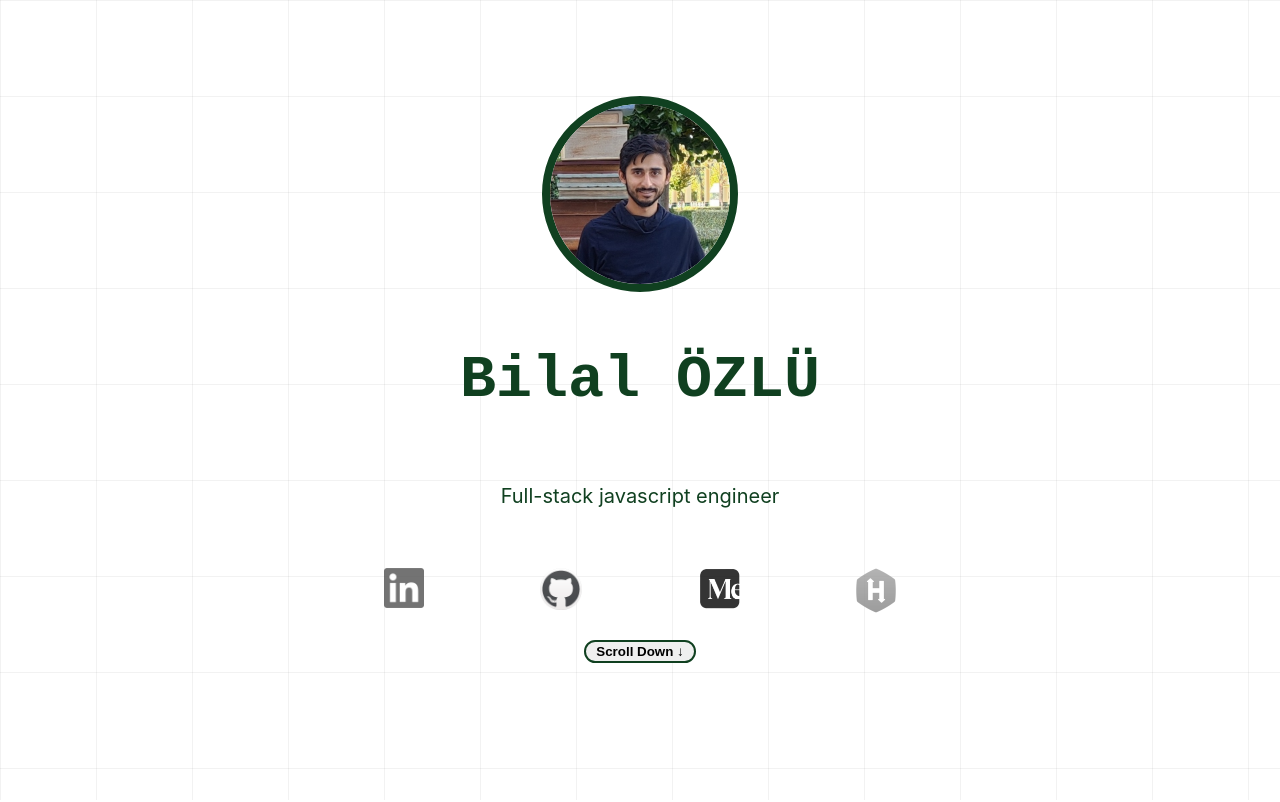
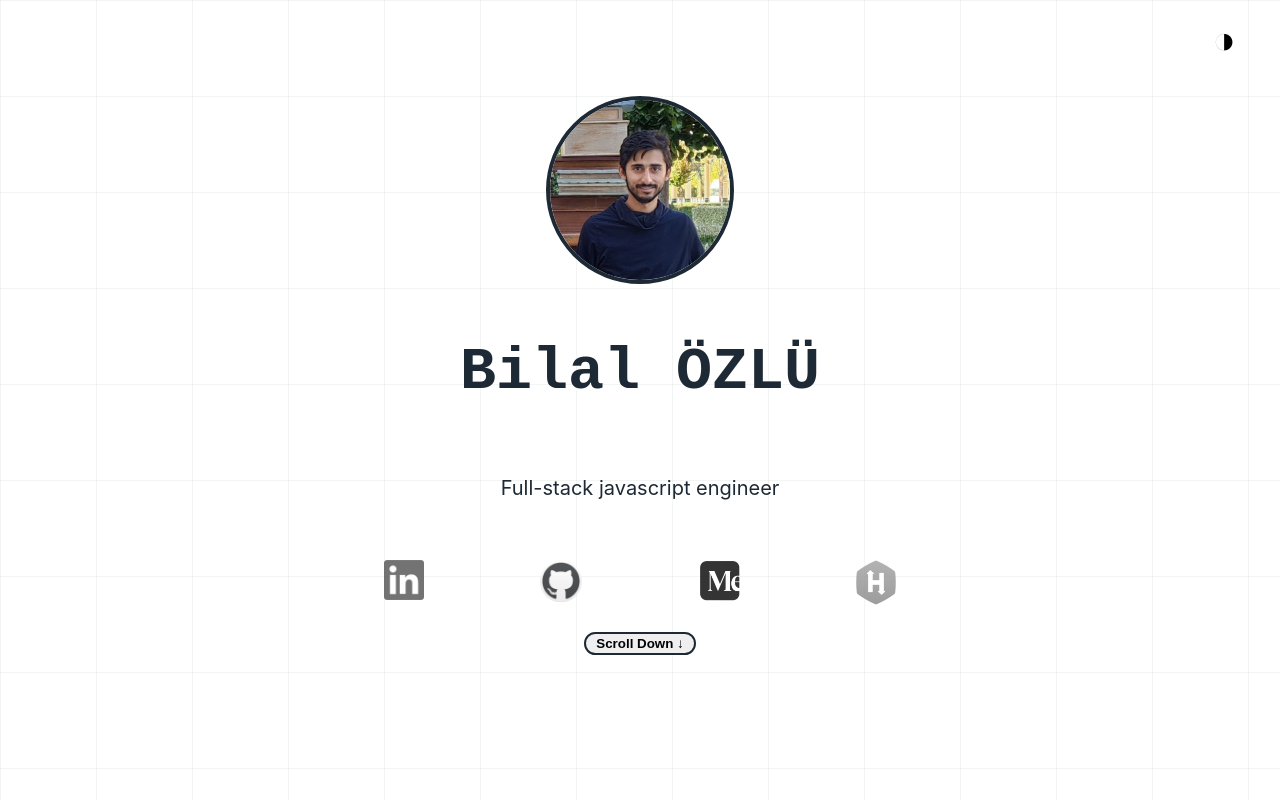
Before and after one commit to bilalozlu/homepage, a React (Create React App) app: page / in a window 1280 px wide. Shown: the top 802 px of the page. Built offline with nearby package versions, Linux system fonts and the light colour scheme.

Commit message:
dark mode added

```diff
--- a/src/App.js
+++ b/src/App.js
@@ -1,4 +1,5 @@
 import './styles/main.scss';
+import { useState, useEffect } from "react";
 import { Link } from "react-router-dom";
 import About from './my-portfolio/About.jsx';
 import Experience from './my-portfolio/Experience.jsx';
@@ -7,12 +8,20 @@ import SoftwareSkills from './my-portfolio/Skills.jsx';
 import Projects from './my-portfolio/Projects.jsx';
 
 function App() {
+  const [darkMode, setDarkMode] = useState(false);
+
+  useEffect(() => {
+    document.body.classList.toggle("dark", darkMode);
+  }, [darkMode]);
+
   return (
     <div className='app'>
+      <button className="theme-toggle" onClick={() => setDarkMode(!darkMode)}>
+        {darkMode ? "◐" : "◑"}
+      </button>
       <About />
       <Experience />
       <Projects />
-      <Experience />
       <Education />
       <SoftwareSkills />
       <a href="BilalOzlu_resume.pdf">Resume</a>
--- a/src/my-portfolio/Education.jsx
+++ b/src/my-portfolio/Education.jsx
@@ -1,6 +1,7 @@
 function Education() {
   return (
     <section className="education" id="education">
+      <h2>Education</h2>
       <div>
         <p>
           ODTÜ - Computer Engineering
--- a/src/my-portfolio/Experience.jsx
+++ b/src/my-portfolio/Experience.jsx
@@ -55,6 +55,7 @@ function Experience() {
 
   return (
     <section className="experience" id="experience">
+      <h2>Experiences</h2>
       <div>
         {experienceData.map((data, index) =>
           <>
--- a/src/my-portfolio/Projects.jsx
+++ b/src/my-portfolio/Projects.jsx
@@ -1,13 +1,13 @@
 function Projects() {
   return (
     <section className="projects" id="projects">
-       <h2>Projects</h2>
-       <div className="project-list">
+      <h2>Projects</h2>
+      <div className="project-list">
         <a className='project' href="https://translator.bilalozlu.com/">English to Turkish translator</a>
         <a className='project' href="https://github.com/bilalozlu/Invention-Store-App">Invention-Store-App</a>
         <a className='project' href="https://github.com/bilalozlu/Ispark-Otopark-Sorgulama">Ispark-Otopark-Sorgulama</a>
         <a className='project' href="https://senior.ceng.metu.edu.tr/2019/lpwan">METU Graduation Project (Presentation Page)</a>
-        </div>
+      </div>
     </section>
   );
 }
--- a/src/styles/_variables.scss
+++ b/src/styles/_variables.scss
@@ -1 +1,2 @@
-$primary: #104020;
+$darkColor: #1d2a35;
+$lightColor: #eee;
--- a/src/styles/main.scss
+++ b/src/styles/main.scss
@@ -8,11 +8,53 @@ body::before {
   height: 100%;
   width: 100%;
   background-image:
-    linear-gradient(to right, rgba(0,0,0,0.05) 1px, transparent 1px),
-    linear-gradient(to bottom, rgba(0,0,0,0.05) 1px, transparent 1px);
+    linear-gradient(to right, rgba(29,42,53,0.05) 1px, transparent 1px),
+    linear-gradient(to bottom, rgba(29,42,53,0.05) 1px, transparent 1px);
   background-size: 12vh 12vh;
   z-index: -1;
   pointer-events: none;
+}
+
+body.dark::before {
+  background-image:
+    linear-gradient(to right, rgba(255, 255, 255, 0.05) 1px, transparent 1px),
+    linear-gradient(to bottom, rgba(255, 255, 255, 0.05) 1px, transparent 1px);
+}
+
+body {
+  color: $darkColor;
+}
+
+body.dark {
+  background-color: $darkColor;
+  color: $lightColor;
+}
+
+.theme-toggle {
+  position: fixed;
+  top: 1rem;
+  right: 2rem;
+  z-index: 10;
+  width: 3rem;
+  height: 3rem;
+  font-size: 2.4rem;
+  cursor: pointer;
+  border: 1px transparent solid;
+  border-radius: 50%;
+  background-color: inherit;
+
+  &:hover {
+    background-color: #efefef;
+  }
+}
+
+body.dark .theme-toggle {
+  background-color: inherit;
+  color: $lightColor;
+
+  &:hover {
+    background-color: #2d3a45;
+  }
 }
 
 .app section {
@@ -25,10 +67,9 @@ body::before {
   display: flex;
   flex-direction: column;
   align-items: center;
-  color: $primary;
 
   .profile img {
-    border: 8px solid #104020;
+    border: 4px solid;
     border-radius: 50%;
   }
 
@@ -90,7 +131,7 @@ body::before {
     text-decoration: none;
     transition: 0.2s;
     cursor: pointer;
-    border: 2px solid #104020;
+    border: 2px solid $darkColor;
     border-radius: 10% / 50%;
 
     &:hover {
@@ -109,7 +150,6 @@ body::before {
   border: 1px solid #ddd;
   border-radius: 8px;
   text-decoration: none;
-  color: inherit;
   transition: all 0.2s ease;
 
   &:hover {
@@ -118,15 +158,8 @@ body::before {
   }
 }
 
-.contact a {
-  color: #0070f3;
-  text-decoration: none;
-}
-
-
 .description {
   font-size: 20px;
-  color: #104020;
   margin-bottom: 6px;
 }
 
@@ -159,16 +192,3 @@ body::before {
     opacity: 1;
   }
 }
-
-.projectLink {
-  display: inline-grid;
-  color: #eee;
-  height: 100px;
-  border: 1px solid #eee;
-  align-items: center;
-  text-align: center;
-}
-
-.projectLink:hover {
-  border: 1px solid #30b060
-}
```
